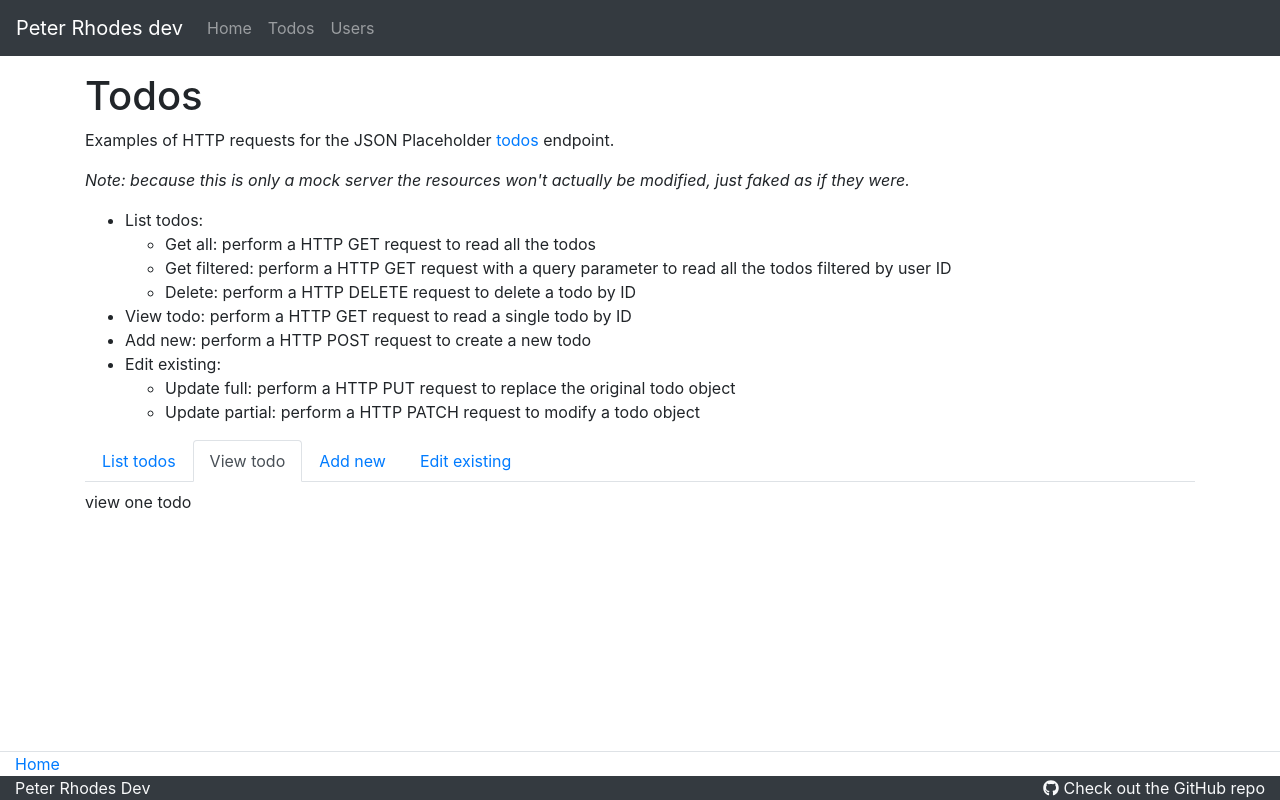
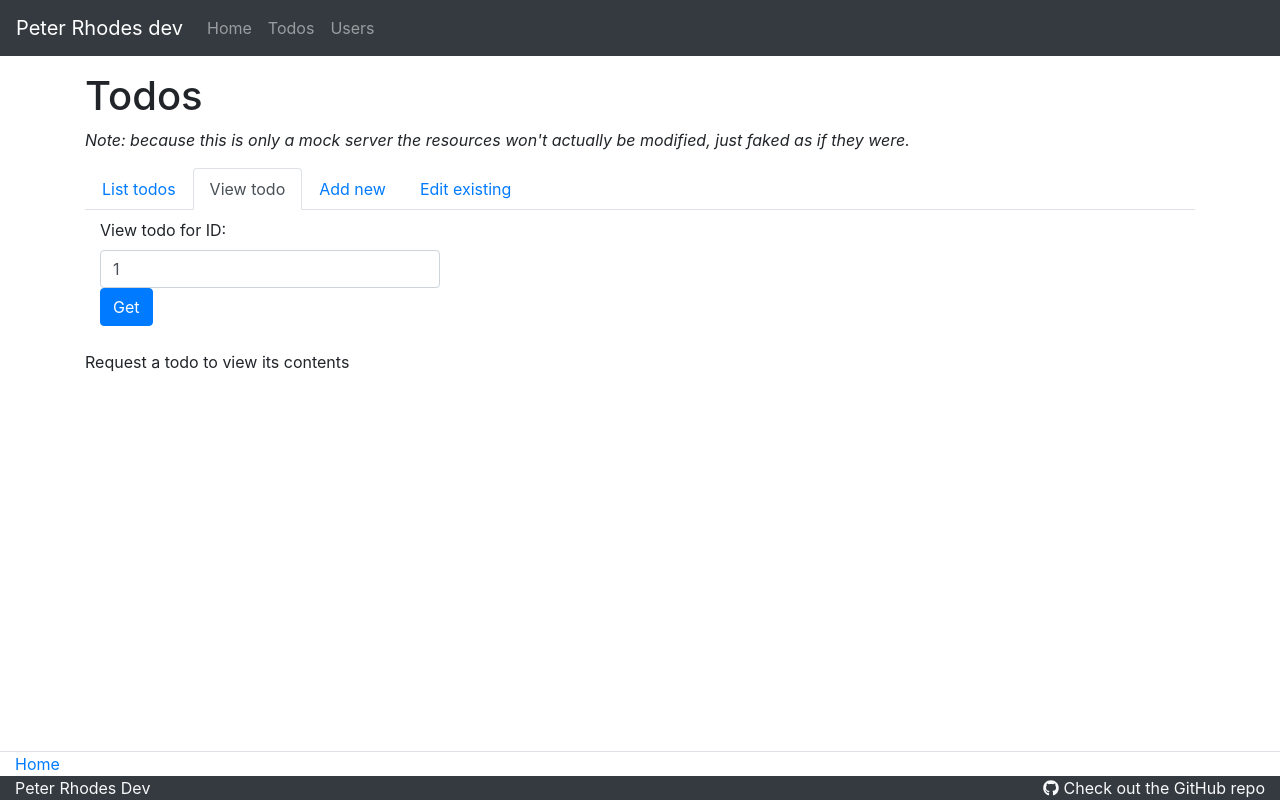
Before and after one commit to peterrhodesdev/angular-generic-api-service, an Angular app: page /todos in a window 1280 px wide. Both pictures are taken after a click on the tab "View todo". Built offline with nearby package versions, Linux system fonts and the light colour scheme.

Commit message:
hooked up view todo

```diff
--- a/src/app/app.module.ts
+++ b/src/app/app.module.ts
@@ -14,6 +14,7 @@ import { TodosComponent } from './components/todos/todos.component';
 import { UsersComponent } from './components/users/users.component';
 import { LoadingSpinnerComponent } from './components/loading-spinner/loading-spinner.component';
 import { ListTodosComponent } from './components/todos/list-todos/list-todos.component';
+import { ViewTodoComponent } from './components/todos/view-todo/view-todo.component';
 
 @NgModule({
   declarations: [
@@ -24,7 +25,8 @@ import { ListTodosComponent } from './components/todos/list-todos/list-todos.com
     UsersComponent,
     TodosComponent,
     LoadingSpinnerComponent,
-    ListTodosComponent
+    ListTodosComponent,
+    ViewTodoComponent
   ],
   imports: [
     BrowserModule,
--- a/src/app/components/home/home.component.html
+++ b/src/app/components/home/home.component.html
@@ -1,2 +1,28 @@
 <h1>Angular generic API service</h1>
 <p>Demo of an Angular generic API service that uses the resources from <a href="https://jsonplaceholder.typicode.com/">JSON Placeholder</a></p>
+
+<h2>Todos</h2>
+
+<p>Examples of HTTP requests for the JSON Placeholder <a href="https://jsonplaceholder.typicode.com/todos">todos</a> endpoint.</p>
+
+<ul>
+  <li>
+    List todos:
+    <ul>
+      <li>Get all: perform a HTTP GET request to read all the todos</li>
+      <li>Get filtered: perform a HTTP GET request with a query parameter to read all the todos filtered by user ID</li>
+      <li>Delete: perform a HTTP DELETE request to delete a todo by ID</li>
+    </ul>
+  </li>
+  <li>View todo: perform a HTTP GET request to read a single todo by ID</li>
+  <li>Add new: perform a HTTP POST request to create a new todo</li>
+  <li>
+    Edit existing:
+    <ul>
+      <li>Update full: perform a HTTP PUT request to replace the original todo object</li>
+      <li>Update partial: perform a HTTP PATCH request to modify a todo object</li>
+    </ul>
+  </li>
+</ul>
+
+<h2>Users</h2>
--- a/src/app/components/todos/list-todos/list-todos.component.html
+++ b/src/app/components/todos/list-todos/list-todos.component.html
@@ -1,11 +1,11 @@
 <div class="container">
   <div class="row align-items-end">
-    <div class="col-3">
+    <div class="col-4">
       <button (click)="onGetAllClick()" class="btn btn-primary" id="getAllButton">Get all</button>
     </div>
-    <div class="col-3">
+    <div class="col-4">
       <label for="userid">Get todos filtered by user ID:</label>
-      <input type="text" class="form-control" id="userid" [(ngModel)]="userIdFilter">
+      <input type="number" class="form-control" id="userid" [(ngModel)]="userIdFilter">
       <button (click)="onGetFilteredClick()" class="btn btn-secondary">Get filtered</button>
     </div>
   </div>
@@ -24,9 +24,8 @@
   </tr>
   </thead>
   <tbody>
-  <div *ngIf="isLoading">
-    <app-loading-spinner></app-loading-spinner>
-  </div>
+    <tr *ngIf="isLoading; else showtodos"><td colspan="7"><app-loading-spinner></app-loading-spinner></td></tr>
+    <ng-template #showtodos>
       <tr *ngFor="let todo of todos">
         <th scope="row">{{ todo.id }}</th>
         <td>{{ todo.userId }}</td>
@@ -36,5 +35,6 @@
         <td><button (click)="onEditTodoClick(todo.id!)" class="btn btn-warning">Edit</button></td>
         <td><button (click)="onViewTodoClick(todo.id!)" class="btn btn-info">View</button></td>
       </tr>
+    </ng-template>
   </tbody>
 </table>
--- a/src/app/components/todos/todos.component.html
+++ b/src/app/components/todos/todos.component.html
@@ -1,28 +1,6 @@
 <h1>Todos</h1>
 
-<p>Examples of HTTP requests for the JSON Placeholder <a href="https://jsonplaceholder.typicode.com/todos">todos</a> endpoint.</p>
-
 <p><i>Note: because this is only a mock server the resources won't actually be modified, just faked as if they were.</i></p>
-
-<ul>
-  <li>
-    List todos:
-    <ul>
-      <li>Get all: perform a HTTP GET request to read all the todos</li>
-      <li>Get filtered: perform a HTTP GET request with a query parameter to read all the todos filtered by user ID</li>
-      <li>Delete: perform a HTTP DELETE request to delete a todo by ID</li>
-    </ul>
-  </li>
-  <li>View todo: perform a HTTP GET request to read a single todo by ID</li>
-  <li>Add new: perform a HTTP POST request to create a new todo</li>
-  <li>
-    Edit existing:
-    <ul>
-      <li>Update full: perform a HTTP PUT request to replace the original todo object</li>
-      <li>Update partial: perform a HTTP PATCH request to modify a todo object</li>
-    </ul>
-  </li>
-</ul>
 
 <ul ngbNav #nav="ngbNav" [(activeId)]="activeNavItem" class="nav-tabs">
   <li [ngbNavItem]="listTodosNavItemId">
@@ -30,7 +8,7 @@
     <ng-template ngbNavContent>
       <app-list-todos
         [todos]=todos
-        [isLoading]=isLoading
+        [isLoading]=isPerformingRequest
         (deletedTodoWithId)=onDeleteTodoEvent($event)
         (editTodoWithId)=onEditTodoEvent($event)
         (getAll)=onGetAllEvent()
@@ -42,7 +20,11 @@
   <li [ngbNavItem]="viewTodoNavItemId">
     <a ngbNavLink>View todo</a>
     <ng-template ngbNavContent>
-      view one todo
+      <app-view-todo
+        [todo]=viewTodo
+        [isLoading]=isPerformingRequest
+        (viewTodoWithId)=onViewTodoEvent($event)
+        ></app-view-todo>
     </ng-template>
   </li>
   <li [ngbNavItem]="addNewNavItemId">
--- a/src/app/components/todos/todos.component.ts
+++ b/src/app/components/todos/todos.component.ts
@@ -10,8 +10,10 @@ import { TodoModel } from 'src/app/models/todo.model';
 export class TodosComponent {
 
   public todos: TodoModel[];
-  public isLoading: boolean;
+  public isPerformingRequest: boolean;
   public activeNavItem: number;
+  public viewTodo?: TodoModel;
+
   public readonly listTodosNavItemId: number = 1;
   public readonly viewTodoNavItemId: number = 2;
   public readonly addNewNavItemId: number = 3;
@@ -19,14 +21,15 @@ export class TodosComponent {
 
   constructor(private todoService: TodoService) {
     this.todos = [];
-    this.isLoading = false;
+    this.isPerformingRequest = false;
     this.activeNavItem = this.listTodosNavItemId;
+    this.viewTodo = undefined;
   }
 
   /* Delete */
 
   public onDeleteTodoEvent(id: number) {
-    /*this.isLoading = true;
+    /*this.isPerformingRequest = true;
 
     this.todoService
       .delete(id)
@@ -39,7 +42,7 @@ export class TodosComponent {
           alert(`Error deleting todo with id = ${id}`);
         })
       .add(() => {
-        this.isLoading = false;
+        this.isPerformingRequest = false;
       });*/
   }
 
@@ -52,7 +55,7 @@ export class TodosComponent {
   /* Get all */
 
   public onGetAllEvent(): void {
-    this.isLoading = true;
+    this.isPerformingRequest = true;
     this.todos = [];
 
     this.todoService
@@ -65,14 +68,14 @@ export class TodosComponent {
           alert(`Error getting todos: ${error}`);
         })
       .add(() => {
-        this.isLoading = false;
+        this.isPerformingRequest = false;
       });
   }
 
   /* Get filtered */
 
   public onGetFilteredEvent(userId: number) {
-    this.isLoading = true;
+    this.isPerformingRequest = true;
     this.todos = [];
 
     this.todoService
@@ -85,14 +88,29 @@ export class TodosComponent {
           alert(`Error getting todos for user ${userId}: ${error}`);
         })
       .add(() => {
-        this.isLoading = false;
+        this.isPerformingRequest = false;
       });
   }
 
   /* View */
 
   public onViewTodoEvent(id: number) {
+    this.isPerformingRequest = true;
+    this.viewTodo = undefined;
     this.activeNavItem = this.viewTodoNavItemId;
+
+    this.todoService
+      .getOne(id)
+      .subscribe(
+        data => {
+          this.viewTodo = data;
+        },
+        error => {
+          alert(`Error getting todo with id ${id}: ${error}`);
+        })
+      .add(() => {
+        this.isPerformingRequest = false;
+      });
     //
   }
 }
--- /dev/null
+++ b/src/app/components/todos/view-todo/view-todo.component.html
@@ -0,0 +1,24 @@
+<div class="container">
+  <div class="row align-items-end">
+    <div class="col-4">
+      <label for="todoid">View todo for ID:</label>
+      <input type="number" class="form-control" id="todoid" [(ngModel)]="viewTodoId">
+      <button (click)="onViewTodoClick()" class="btn btn-primary">Get</button>
+    </div>
+  </div>
+</div>
+
+<br>
+
+<app-loading-spinner *ngIf="isLoading; else showview"></app-loading-spinner>
+<ng-template #showview>
+  <div *ngIf="!canViewTodo(); else displaytodo">Request a todo to view its contents</div>
+  <ng-template #displaytodo>
+    <h2>Todo</h2>
+    <p>Todo id = {{ todo!.id! }} and userId = {{ todo!.userId }}.</p>
+    <h3>Title</h3>
+    <p><b>{{ todo!.title }}</b></p>
+    <hr/>
+    <p>This todo has {{ todo!.completed ? '' : 'not ' }} been completed.</p>
+  </ng-template>
+</ng-template>
--- /dev/null
+++ b/src/app/components/todos/view-todo/view-todo.component.ts
@@ -0,0 +1,30 @@
+import { Component, EventEmitter, Input, Output } from '@angular/core';
+import { TodoModel } from 'src/app/models/todo.model';
+import { ValidationHelper } from 'src/app/helpers/validation.helper';
+
+@Component({
+  selector: 'app-view-todo',
+  templateUrl: './view-todo.component.html',
+  styleUrls: ['./view-todo.component.scss']
+})
+export class ViewTodoComponent {
+
+  @Input() public todo?: TodoModel;
+  @Input() public isLoading: boolean;
+  public viewTodoId: number;
+
+  constructor() {
+    this.todo = undefined;
+    this.isLoading = false;
+    this.viewTodoId = 1;
+  }
+
+  public canViewTodo(): boolean {
+    return !ValidationHelper.isNullOrUndefined(this.todo);
+  }
+
+  @Output() viewTodoWithId = new EventEmitter<number>();
+  public onViewTodoClick() {
+    this.viewTodoWithId.emit(this.viewTodoId);
+  }
+}
```
Also changed, not shown: src/app/components/todos/view-todo/view-todo.component.scss (added). Lines whose indentation alone changed are shown as unchanged.
